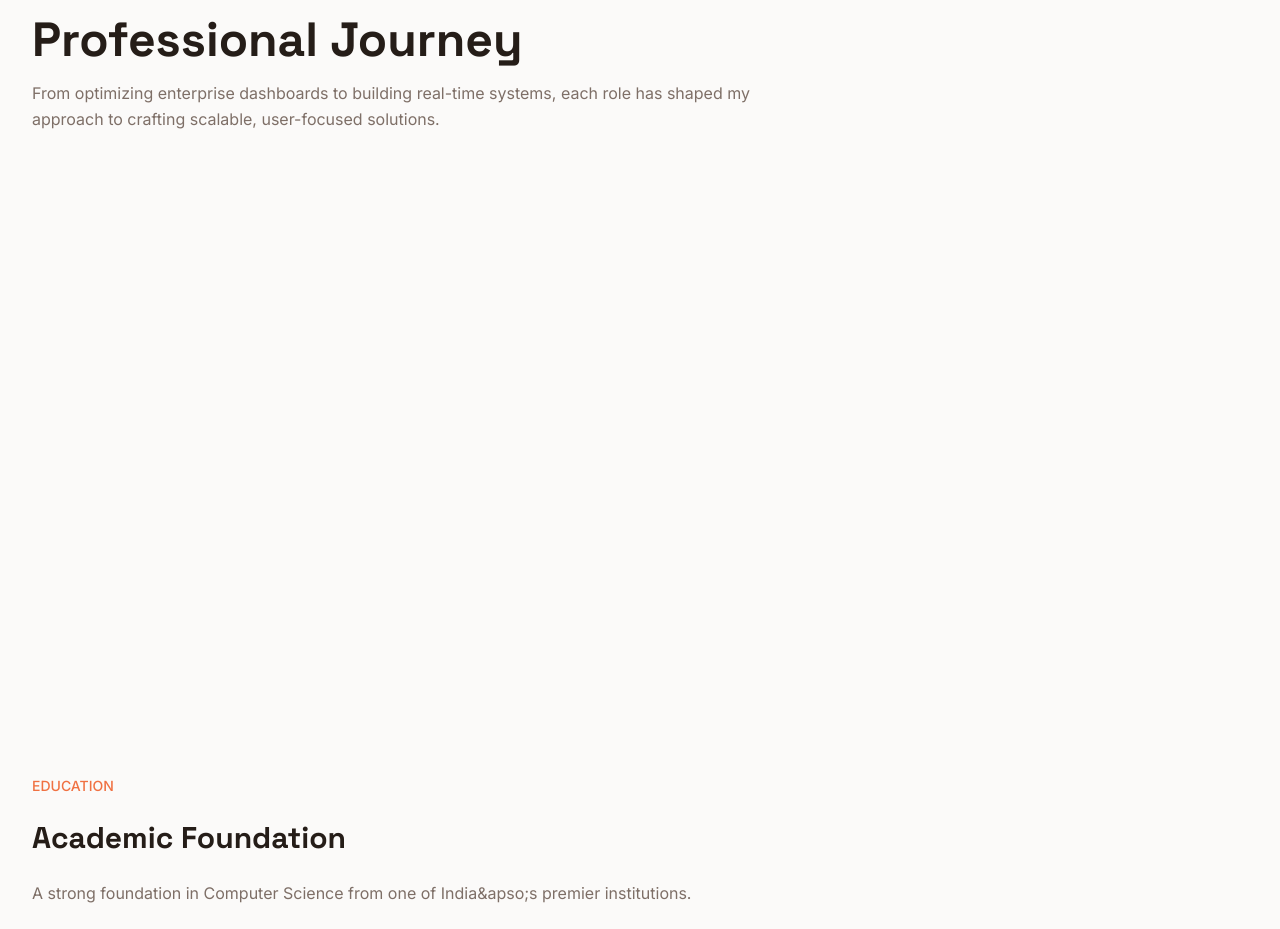
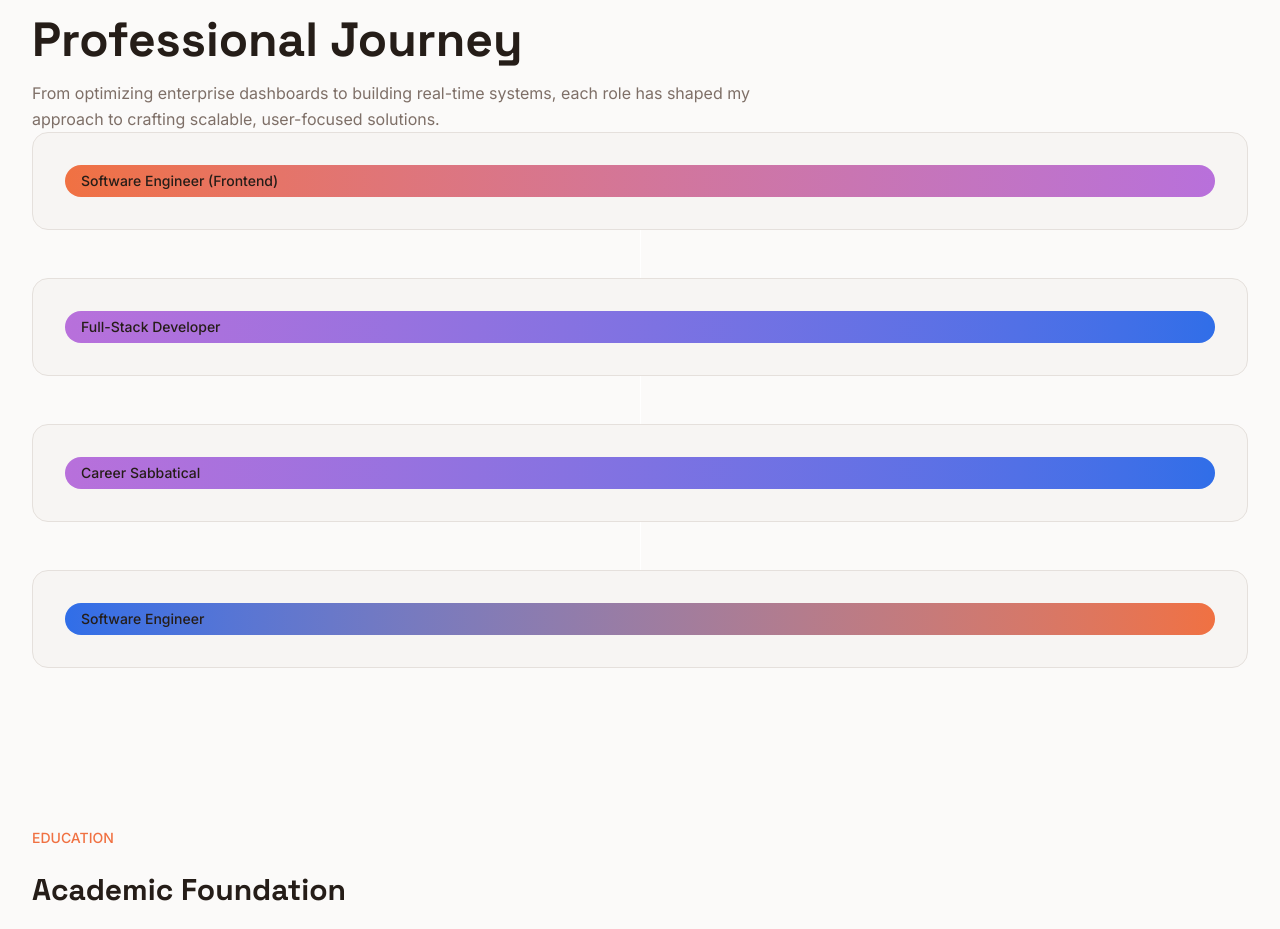
Before and after one commit to Ashu112/Portfolio-v2, a Next.js app: page / in a window 1280 px wide. Shown: the part 2722-3651 px from the top of the page. Built offline with nearby package versions, Linux system fonts and the light colour scheme.

Commit message:
timeline UI

```diff
--- a/src/components/Experience.tsx
+++ b/src/components/Experience.tsx
@@ -1,3 +1,5 @@
+import { experienceData } from '@/data/expereinceData';
+
 export default function Experience() {
   return (
     <section id="experience" className="min-h-screen py-20">
@@ -13,7 +15,38 @@ export default function Experience() {
           </p>
         </div>
         {/* timeline section */}
-        <div></div>
+        <div className="relative">
+          {/* timeline line */}
+          <div className="absolute top-0 bottom-0 left-8 w-px bg-white md:left-1/2"></div>
+          {/* Experience item */}
+          <div className="space-y-12">
+            {experienceData.map((item, index) => (
+              <div
+                key={item.companyName}
+                className={`relative flex flex-col gap-8 md:flex-row`}
+              >
+                {/* timeline dot */}
+                <div className="absolute top-0 bottom-0 left-8 rounded-full bg-red-500 md:left-1/2"></div>
+
+                {/* timeline card */}
+                <div className="flex-1">
+                  <div className="bg-card border-border rounded-2xl border p-6 lg:p-8">
+                    {/* header */}
+                    <div className="flex flex-col">
+                      <div
+                        className={`inline-flex rounded-2xl bg-linear-to-r ${item.color} px-4 py-1.5 text-sm font-medium`}
+                      >
+                        {item.role}
+                      </div>
+                    </div>
+
+                    {/* highlight */}
+                  </div>
+                </div>
+              </div>
+            ))}
+          </div>
+        </div>
       </div>
     </section>
   );
--- a/src/data/expereinceData.ts
+++ b/src/data/expereinceData.ts
@@ -13,6 +13,7 @@ export const experienceData: ExperienceDataType[] = [
       'Built an SSR marketing website using Astro with GSAP animations and accessible UI patterns, improving Core Web Vitals from ~60 to 90+.',
       'Led frontend implementation of a real-time analytics dashboard using Chart.js with configurable views across 1k+ metrics; supported A/B testing initiatives that increased conversion by 15%.',
     ],
+    color: 'from-gradient-start to-gradient-mid',
   },
   {
     companyName: 'Anveshan',
@@ -23,6 +24,7 @@ export const experienceData: ExperienceDataType[] = [
       'Delivered a production-grade real-time messaging platform using React, Node.js, WebSockets, and Twilio SDK, supporting 40+ daily active users with live messaging and presence.',
       'Implemented JWT-based authentication and role-based access control (RBAC), securing frontend routes and APIs while reducing permission management effort by 60%.',
     ],
+    color: 'from-gradient-mid to-gradient-end',
   },
   {
     companyName: 'Civil Services Preparation',
@@ -32,6 +34,7 @@ export const experienceData: ExperienceDataType[] = [
     highlights: [
       'Took a structured career sabbatical focused on civil services preparation, strengthening problem-solving, discipline, and long-term execution skills.',
     ],
+    color: 'from-gradient-mid to-gradient-end',
   },
   {
     companyName: 'SISA Information Security',
@@ -43,5 +46,6 @@ export const experienceData: ExperienceDataType[] = [
       'Introduced advanced data visualizations using AG-Grid and Chart.js, improving SOC analyst investigation efficiency by 30% and reducing dashboard load time by 25%.',
       'Implemented unit and component testing with Jest and React Testing Library, achieving ~75% coverage and significantly reducing UI regressions.',
     ],
+    color: 'from-gradient-end to-gradient-start',
   },
 ];
--- a/src/types/generic.ts
+++ b/src/types/generic.ts
@@ -15,4 +15,5 @@ export type ExperienceDataType = {
   period: string;
   location: string;
   highlights: string[];
+  color: string;
 };
```
